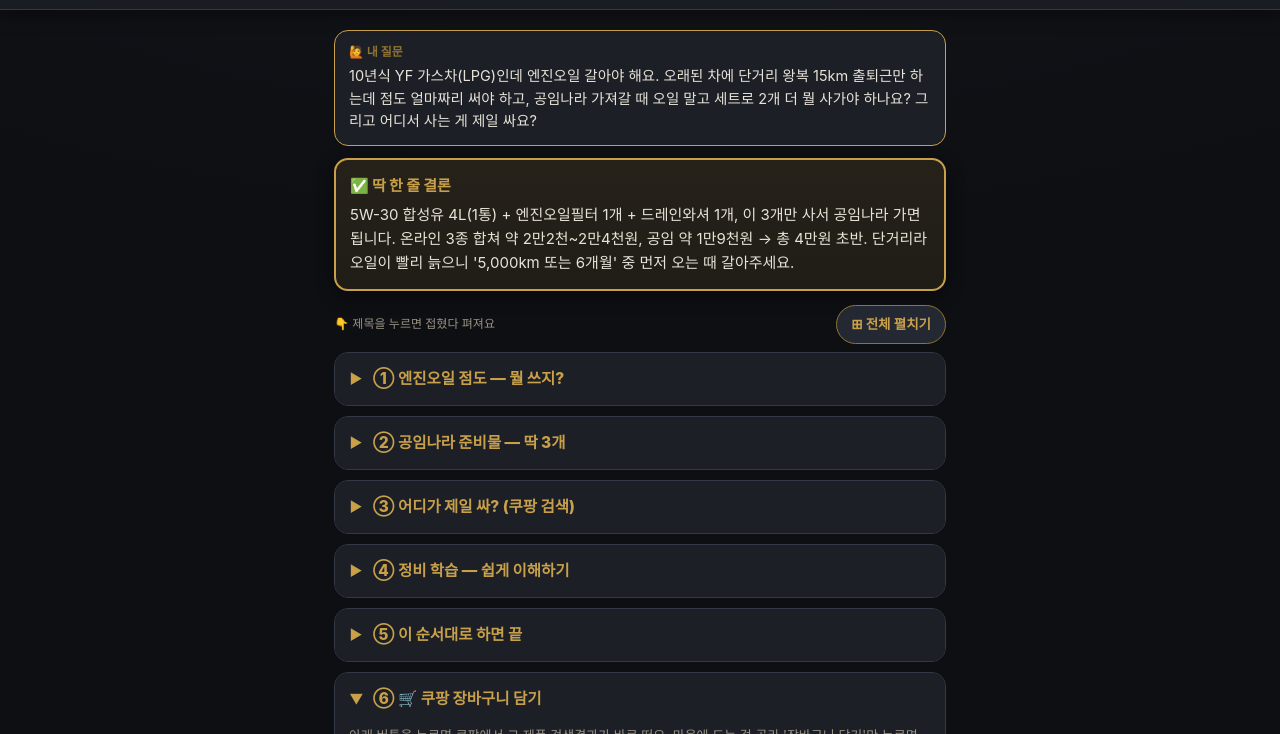
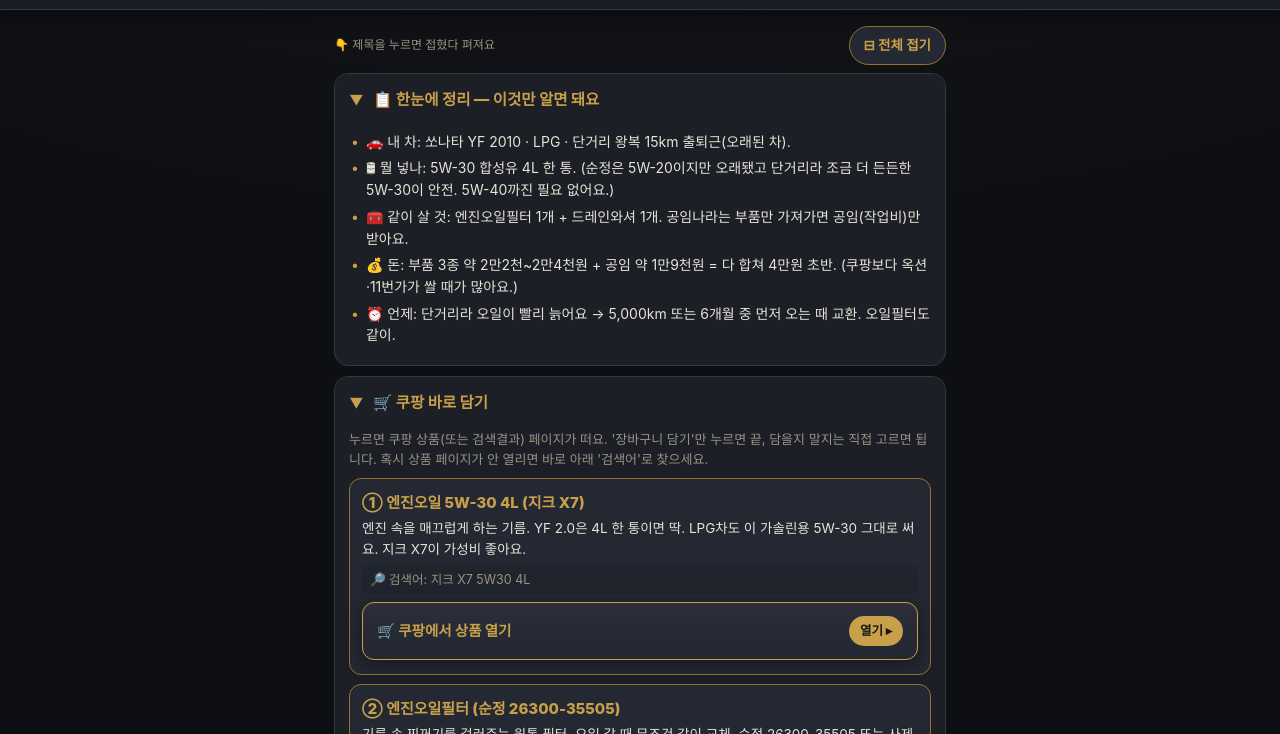
Before and after one commit to donglee1228/yf-jungbi, a plain HTML site: page index.html in a window 1280 px wide. Shown: the part 66-800 px from the top of the page. Drawn offline with Linux system fonts and the light colour scheme.

Commit message:
나의 전용 문의 2패널 간소화 + 쿠팡 상품 직링크
Co-Authored-By: Claude Opus 4.8 <noreply@anthropic.com>

```diff
--- a/app.js
+++ b/app.js
@@ -5,6 +5,16 @@ const FALLBACK = {
   "car_line": "쏘나타 YF 2010 · LPG(LPI) 2.0 세타II · 단거리 왕복 15km 출퇴근 위주(노후차)",
   "inquiries": [{
     "id": "engine_oil",
+    "simple": {
+      "title": "📋 한눈에 정리 — 이것만 알면 돼요",
+      "lines": [
+        "🚗 내 차: 쏘나타 YF 2010 · LPG · 단거리 왕복 15km 출퇴근(오래된 차).",
+        "🛢 뭘 넣나: 5W-30 합성유 4L 한 통. (순정은 5W-20이지만 오래됐고 단거리라 조금 더 든든한 5W-30이 안전. 5W-40까진 필요 없어요.)",
+        "🧰 같이 살 것: 엔진오일필터 1개 + 드레인와셔 1개. 공임나라는 부품만 가져가면 공임(작업비)만 받아요.",
+        "💰 돈: 부품 3종 약 2만2천~2만4천원 + 공임 약 1만9천원 = 다 합쳐 4만원 초반. (쿠팡보다 옥션·11번가가 쌀 때가 많아요.)",
+        "⏰ 언제: 단거리라 오일이 빨리 늙어요 → 5,000km 또는 6개월 중 먼저 오는 때 교환. 오일필터도 같이."
+      ]
+    },
     "question": "10년식 YF 가스차(LPG)인데 엔진오일 갈아야 해요. 오래된 차에 단거리 왕복 15km 출퇴근만 하는데 점도 얼마짜리 써야 하고, 공임나라 가져갈 때 오일 말고 세트로 2개 더 뭘 사가야 하나요? 그리고 어디서 사는 게 제일 싸요?",
     "tldr": "5W-30 합성유 4L(1통) + 엔진오일필터 1개 + 드레인와셔 1개, 이 3개만 사서 공임나라 가면 됩니다. 온라인 3종 합쳐 약 2만2천~2만4천원, 공임 약 1만9천원 → 총 4만원 초반. 단거리라 오일이 빨리 늙으니 '5,000km 또는 6개월' 중 먼저 오는 때 갈아주세요.",
     "viscosity": {
@@ -73,14 +83,14 @@ const FALLBACK = {
       "폐오일통·영수증은 정비 기록용 보관. 며칠간 오일 색·양 이상 없나 확인."
     ],
     "coupang_cart": {
-      "intro": "아래 버튼을 누르면 쿠팡에서 그 제품 검색결과가 바로 떠요. 마음에 드는 걸 골라 '장바구니 담기'만 누르면 끝. 담을지 말지는 직접 고르면 됩니다.",
+      "intro": "누르면 쿠팡 상품(또는 검색결과) 페이지가 떠요. '장바구니 담기'만 누르면 끝, 담을지 말지는 직접 고르면 됩니다. 혹시 상품 페이지가 안 열리면 바로 아래 '검색어'로 찾으세요.",
       "items": [
-        {"label": "① 엔진오일 5W-30 4L (지크 X7 추천)", "q": "지크 X7 5W30 4L", "tip": "LPG차도 이거 그대로 OK. 가성비 1순위"},
-        {"label": "② 엔진오일필터 (순정 26300-35505)", "q": "현대 순정 오일필터 26300-35505", "tip": "YF 2.0 세타2용. 사제 호환도 가능"},
-        {"label": "③ 드레인와셔 (순정 21513-23001)", "q": "드레인와셔 21513-23001", "tip": "세트에 잘 빠지니 꼭 따로 챙기기"},
-        {"label": "💡 한 번에: 오일+필터 교환세트", "q": "YF 쏘나타 2.0 LPG 엔진오일 교환세트", "tip": "오일4L+필터 묶음. 드레인와셔만 따로 추가하면 3종 완성"}
+        {"label": "① 엔진오일 5W-30 4L (지크 X7)", "q": "지크 X7 5W30 4L", "desc": "엔진 속을 매끄럽게 하는 기름. YF 2.0은 4L 한 통이면 딱. LPG차도 이 가솔린용 5W-30 그대로 써요. 지크 X7이 가성비 좋아요.", "url": "https://www.coupang.com/vp/products/7166587223"},
+        {"label": "② 엔진오일필터 (순정 26300-35505)", "q": "현대 순정 오일필터 26300-35505", "desc": "기름 속 찌꺼기를 걸러주는 원통 필터. 오일 갈 때 무조건 같이 교체. 순정 26300-35505 또는 사제 호환이면 OK.", "url": "https://www.coupang.com/vp/products/6738719384"},
+        {"label": "③ 드레인와셔 (순정 21513-23001)", "q": "드레인와셔 21513-23001", "desc": "오일 빼는 볼트에 들어가는 얇은 금속 링. 재사용하면 기름이 샐 수 있어 새것으로. 세트에 잘 빠져서 이것만 따로 챙겨야 해요. (직링크가 없어 검색으로 열려요.)"},
+        {"label": "💡 한 번에: 오일+필터 교환세트", "q": "YF 쏘나타 2.0 LPG 엔진오일 교환세트", "desc": "오일 4L + 오일필터가 묶인 세트라 한 번에 사기 편해요. 드레인와셔만 따로 추가하면 3종 완성. (세트 오일 등급은 상품마다 달라요.)", "url": "https://www.coupang.com/vp/products/8326875040"}
       ],
-      "note": "이 링크들은 수수료(쿠팡 파트너스) 링크가 아니라 그냥 쿠팡 검색으로 이동만 하는 순수 링크예요. 클릭해도 수수료 안 붙고, 제품 골라 담는 건 전적으로 직접 선택."
+      "note": "이 링크들은 수수료(쿠팡 파트너스) 링크가 아니라 그냥 쿠팡으로 이동만 하는 순수 링크예요. 상품ID 링크는 검색 기반이라 재고·페이지가 바뀌면 안 열릴 수 있는데, 그땐 위 '검색어'로 찾으면 됩니다."
     },
     "sources": [
       {"note": "CarStation — YF 세타II 2.0 추천오일·주입량", "url": "http://www.carstation.co.kr/data/021.html"},
@@ -126,134 +136,41 @@ function render(data) {
   const app = document.getElementById("app");
   app.innerHTML = "";
 
-  // 질문
-  const qb = el("div", "qbox");
-  qb.appendChild(el("div", "lab", "🙋 내 질문"));
-  qb.appendChild(el("div", "q", esc(inq.question)));
-  app.appendChild(qb);
-
-  // 한 줄 결론
-  if (inq.tldr) {
-    const t = el("div", "tldr");
-    t.appendChild(el("div", "lab", "✅ 딱 한 줄 결론"));
-    t.appendChild(el("div", "body", esc(inq.tldr)));
-    app.appendChild(t);
-  }
-
   // 툴바 (전체 접기/펼치기)
   const tb = el("div", "toolbar");
   tb.appendChild(el("div", "hint", "👇 제목을 누르면 접혔다 펴져요"));
-  const btn = el("div", "btn-all", "⊞ 전체 펼치기");
+  const btn = el("div", "btn-all", "⊟ 전체 접기");
   tb.appendChild(btn);
   app.appendChild(tb);
 
-  // ① 점도
-  const v = inq.viscosity || {};
-  app.appendChild(makeSection("①  엔진오일 점도 — 뭘 쓰지?", body => {
-    const r = el("div", "reco");
-    r.appendChild(el("div", "big", "👉 추천: " + esc(v.recommend)));
-    kv(r, "🏭 제조사 권장:", v.manufacturer, "mut");
-    body.appendChild(r);
-    (v.why || []).forEach(w => body.appendChild(el("div", "bullet", esc(w))));
-    kv(body, "🚗 단거리 15km 포인트:", v.short_trip);
-    kv(body, "🔄 교환주기:", v.cycle);
-    kv(body, "🛢 오일 종류·가격대:", v.oil_type_price, "mut");
-  }, false));
+  // ① 한눈에 정리 (아주 간단한 설명)
+  const sp = inq.simple || {};
+  if (sp.lines && sp.lines.length) {
+    app.appendChild(makeSection(sp.title || "📋 한눈에 정리", body => {
+      sp.lines.forEach(ln => body.appendChild(el("div", "bullet", esc(ln))));
+    }, true));
+  }
 
-  // ② 준비물 3종
-  const s = inq.shopping_set || {};
-  app.appendChild(makeSection("②  공임나라 준비물 — 딱 3개", body => {
-    if (s.intro) body.appendChild(el("div", "mut", esc(s.intro)));
-    (s.items || []).forEach(it => {
-      const c = el("div", "item");
-      const h = el("div", "h");
-      h.appendChild(el("span", "n", String(it.n)));
-      h.appendChild(el("span", "nm", esc(it.name)));
-      c.appendChild(h);
-      if (it.qty) c.appendChild(el("div", "row", '<span class="p">📦 수량:</span> ' + esc(it.qty)));
-      if (it.desc) c.appendChild(el("div", "row", esc(it.desc)));
-      if (it.spec) c.appendChild(el("div", "spec", "🔩 " + esc(it.spec)));
-      if (it.note) c.appendChild(el("div", "row", '<span class="p">💡</span> ' + esc(it.note)));
-      body.appendChild(c);
-    });
-    if (s.labor) body.appendChild(el("div", "kv", '<span class="p">🔧 공임나라 작업비:</span> ' + esc(s.labor)));
-    (s.mistakes || []).forEach(m => {
-      const b = el("div", "bullet warn"); b.innerHTML = esc(m); body.appendChild(b);
-    });
-  }, false));
-
-  // ③ 가격 = 쿠팡 검색 레시피
-  const p = inq.price_compare || {};
-  app.appendChild(makeSection("③  어디가 제일 싸? (쿠팡 검색)", body => {
-    if (p.intro) body.appendChild(el("div", "mut", esc(p.intro)));
-    const grp = (label, rows) => {
-      if (!rows || !rows.length) return;
-      const g = el("div", "pgroup");
-      g.appendChild(el("div", "gl", "▸ " + esc(label)));
-      rows.forEach(r => {
-        const pr = el("div", "prod");
-        pr.appendChild(el("div", "nm", "• " + esc(r.nm)));
-        pr.appendChild(el("div", "recipe", "🔎 쿠팡 &gt; 「" + esc(r.search) + "」 검색 → 가격 " + esc(r.ok) + " 이면 맞음"));
-        if (r.note) pr.appendChild(el("div", "note", esc(r.note)));
-        g.appendChild(pr);
-      });
-      body.appendChild(g);
-    };
-    grp("엔진오일", p.oil);
-    grp("엔진오일필터", p.filter);
-    grp("드레인와셔", p.washer);
-    if (p.best_value) { const b = el("div", "reco"); b.appendChild(el("div", "big", "🏆 가성비 결론")); b.appendChild(el("div", "kv", esc(p.best_value))); body.appendChild(b); }
-    kv(body, "🧮 3종+공임 합계:", p.total);
-    if (p.honesty) body.appendChild(el("div", "honesty", "ℹ️ " + esc(p.honesty)));
-  }, false));
-
-  // ④ 정비 학습
-  const m = inq.maintenance_learn || {};
-  app.appendChild(makeSection("④  정비 학습 — 쉽게 이해하기", body => {
-    if (m.intro) body.appendChild(el("div", "mut", esc(m.intro)));
-    (m.points || []).forEach(qa => {
-      const c = el("div", "qa");
-      c.appendChild(el("div", "qq", "❓ " + esc(qa.q)));
-      c.appendChild(el("div", "aa", "→ " + esc(qa.a)));
-      body.appendChild(c);
-    });
-  }, false));
-
-  // ⑤ 순서
-  app.appendChild(makeSection("⑤  이 순서대로 하면 끝", body => {
-    (inq.steps || []).forEach((x, i) => {
-      const st = el("div", "step");
-      st.appendChild(el("div", "num", String(i + 1)));
-      st.appendChild(el("div", null, esc(x)));
-      body.appendChild(st);
-    });
-  }, false));
-
-  // ⑥ 쿠팡 장바구니 담기 (순수 검색링크)
+  // ② 쿠팡 바로 담기
   const cc = inq.coupang_cart || {};
   if (cc.items && cc.items.length) {
-    app.appendChild(makeSection("⑥  🛒 쿠팡 장바구니 담기", body => {
+    app.appendChild(makeSection("🛒 쿠팡 바로 담기", body => {
       if (cc.intro) body.appendChild(el("div", "mut", esc(cc.intro)));
-      (cc.items || []).forEach(it => {
-        const url = "https://www.coupang.com/np/search?q=" + encodeURIComponent(it.q);
+      cc.items.forEach(it => {
+        const url = it.url || ("https://www.coupang.com/np/search?q=" + encodeURIComponent(it.q));
+        const wrap = el("div", "cart-item");
+        wrap.appendChild(el("div", "ci-name", esc(it.label)));
+        if (it.desc) wrap.appendChild(el("div", "ci-desc", esc(it.desc)));
+        wrap.appendChild(el("div", "ci-q", "🔎 검색어:  " + esc(it.q)));
         const a = el("a", "cart-btn");
         a.href = url; a.target = "_blank"; a.rel = "noopener";
-        a.innerHTML = '<span class="cb-t">🛒 ' + esc(it.label) + '</span><span class="cb-go">쿠팡 열기 ▸</span>';
-        body.appendChild(a);
-        if (it.tip) body.appendChild(el("div", "cart-tip", "· " + esc(it.tip)));
+        a.innerHTML = '<span class="cb-t">' + (it.url ? "🛒 쿠팡에서 상품 열기" : "🛒 쿠팡에서 검색해 열기") + '</span><span class="cb-go">열기 ▸</span>';
+        wrap.appendChild(a);
+        body.appendChild(wrap);
       });
       if (cc.note) body.appendChild(el("div", "honesty", "🔒 " + esc(cc.note)));
     }, true));
   }
-
-  // 📚 출처
-  app.appendChild(makeSection("📚  출처", body => {
-    (inq.sources || []).forEach(sc => {
-      const d = el("div", "src");
-      d.innerHTML = "🔗 " + (sc.url ? '<a href="' + esc(sc.url) + '" target="_blank" rel="noopener">' + esc(sc.note || sc.url) + "</a>" : esc(sc.note));
-      body.appendChild(d);
-    });
-  }, false));
 
   // 전체 접기/펼치기 동작
   btn.addEventListener("click", () => {
--- a/data.json
+++ b/data.json
@@ -2,6 +2,16 @@
   "car_line": "쏘나타 YF 2010 · LPG(LPI) 2.0 세타II · 단거리 왕복 15km 출퇴근 위주(노후차)",
   "inquiries": [{
     "id": "engine_oil",
+    "simple": {
+      "title": "📋 한눈에 정리 — 이것만 알면 돼요",
+      "lines": [
+        "🚗 내 차: 쏘나타 YF 2010 · LPG · 단거리 왕복 15km 출퇴근(오래된 차).",
+        "🛢 뭘 넣나: 5W-30 합성유 4L 한 통. (순정은 5W-20이지만 오래됐고 단거리라 조금 더 든든한 5W-30이 안전. 5W-40까진 필요 없어요.)",
+        "🧰 같이 살 것: 엔진오일필터 1개 + 드레인와셔 1개. 공임나라는 부품만 가져가면 공임(작업비)만 받아요.",
+        "💰 돈: 부품 3종 약 2만2천~2만4천원 + 공임 약 1만9천원 = 다 합쳐 4만원 초반. (쿠팡보다 옥션·11번가가 쌀 때가 많아요.)",
+        "⏰ 언제: 단거리라 오일이 빨리 늙어요 → 5,000km 또는 6개월 중 먼저 오는 때 교환. 오일필터도 같이."
+      ]
+    },
     "question": "10년식 YF 가스차(LPG)인데 엔진오일 갈아야 해요. 오래된 차에 단거리 왕복 15km 출퇴근만 하는데 점도 얼마짜리 써야 하고, 공임나라 가져갈 때 오일 말고 세트로 2개 더 뭘 사가야 하나요? 그리고 어디서 사는 게 제일 싸요?",
     "tldr": "5W-30 합성유 4L(1통) + 엔진오일필터 1개 + 드레인와셔 1개, 이 3개만 사서 공임나라 가면 됩니다. 온라인 3종 합쳐 약 2만2천~2만4천원, 공임 약 1만9천원 → 총 4만원 초반. 단거리라 오일이 빨리 늙으니 '5,000km 또는 6개월' 중 먼저 오는 때 갈아주세요.",
     "viscosity": {
@@ -70,14 +80,14 @@
       "폐오일통·영수증은 정비 기록용 보관. 며칠간 오일 색·양 이상 없나 확인."
     ],
     "coupang_cart": {
-      "intro": "아래 버튼을 누르면 쿠팡에서 그 제품 검색결과가 바로 떠요. 마음에 드는 걸 골라 '장바구니 담기'만 누르면 끝. 담을지 말지는 직접 고르면 됩니다.",
+      "intro": "누르면 쿠팡 상품(또는 검색결과) 페이지가 떠요. '장바구니 담기'만 누르면 끝, 담을지 말지는 직접 고르면 됩니다. 혹시 상품 페이지가 안 열리면 바로 아래 '검색어'로 찾으세요.",
       "items": [
-        {"label": "① 엔진오일 5W-30 4L (지크 X7 추천)", "q": "지크 X7 5W30 4L", "tip": "LPG차도 이거 그대로 OK. 가성비 1순위"},
-        {"label": "② 엔진오일필터 (순정 26300-35505)", "q": "현대 순정 오일필터 26300-35505", "tip": "YF 2.0 세타2용. 사제 호환도 가능"},
-        {"label": "③ 드레인와셔 (순정 21513-23001)", "q": "드레인와셔 21513-23001", "tip": "세트에 잘 빠지니 꼭 따로 챙기기"},
-        {"label": "💡 한 번에: 오일+필터 교환세트", "q": "YF 쏘나타 2.0 LPG 엔진오일 교환세트", "tip": "오일4L+필터 묶음. 드레인와셔만 따로 추가하면 3종 완성"}
+        {"label": "① 엔진오일 5W-30 4L (지크 X7)", "q": "지크 X7 5W30 4L", "desc": "엔진 속을 매끄럽게 하는 기름. YF 2.0은 4L 한 통이면 딱. LPG차도 이 가솔린용 5W-30 그대로 써요. 지크 X7이 가성비 좋아요.", "url": "https://www.coupang.com/vp/products/7166587223"},
+        {"label": "② 엔진오일필터 (순정 26300-35505)", "q": "현대 순정 오일필터 26300-35505", "desc": "기름 속 찌꺼기를 걸러주는 원통 필터. 오일 갈 때 무조건 같이 교체. 순정 26300-35505 또는 사제 호환이면 OK.", "url": "https://www.coupang.com/vp/products/6738719384"},
+        {"label": "③ 드레인와셔 (순정 21513-23001)", "q": "드레인와셔 21513-23001", "desc": "오일 빼는 볼트에 들어가는 얇은 금속 링. 재사용하면 기름이 샐 수 있어 새것으로. 세트에 잘 빠져서 이것만 따로 챙겨야 해요. (직링크가 없어 검색으로 열려요.)"},
+        {"label": "💡 한 번에: 오일+필터 교환세트", "q": "YF 쏘나타 2.0 LPG 엔진오일 교환세트", "desc": "오일 4L + 오일필터가 묶인 세트라 한 번에 사기 편해요. 드레인와셔만 따로 추가하면 3종 완성. (세트 오일 등급은 상품마다 달라요.)", "url": "https://www.coupang.com/vp/products/8326875040"}
       ],
-      "note": "이 링크들은 수수료(쿠팡 파트너스) 링크가 아니라 그냥 쿠팡 검색으로 이동만 하는 순수 링크예요. 클릭해도 수수료 안 붙고, 제품 골라 담는 건 전적으로 직접 선택."
+      "note": "이 링크들은 수수료(쿠팡 파트너스) 링크가 아니라 그냥 쿠팡으로 이동만 하는 순수 링크예요. 상품ID 링크는 검색 기반이라 재고·페이지가 바뀌면 안 열릴 수 있는데, 그땐 위 '검색어'로 찾으면 됩니다."
     },
     "sources": [
       {"note": "CarStation — YF 세타II 2.0 추천오일·주입량", "url": "http://www.carstation.co.kr/data/021.html"},
--- a/style.css
+++ b/style.css
@@ -117,6 +117,14 @@ body{
   border-radius:8px; min-width:26px; height:26px; display:flex; align-items:center;
   justify-content:center; font-weight:800; font-size:13px; flex:none}
 
+/* 쿠팡 상품 항목(설명+검색어+버튼) */
+.cart-item{background:var(--bg3); border:1px solid var(--gold-dim); border-radius:12px;
+  padding:12px; margin:9px 0}
+.cart-item .ci-name{color:var(--gold); font-weight:800; font-size:15px; margin-bottom:4px}
+.cart-item .ci-desc{color:var(--fg); font-size:13.5px; line-height:1.5; margin-bottom:6px}
+.cart-item .ci-q{color:var(--dim); font-size:12.5px; background:#20242c;
+  border-radius:6px; padding:5px 8px; margin-bottom:8px; word-break:break-all}
+
 /* 쿠팡 장바구니 버튼 */
 .cart-btn{display:flex; align-items:center; justify-content:space-between; gap:8px;
   text-decoration:none; background:linear-gradient(180deg,#2a2f3a,#222630);
```
